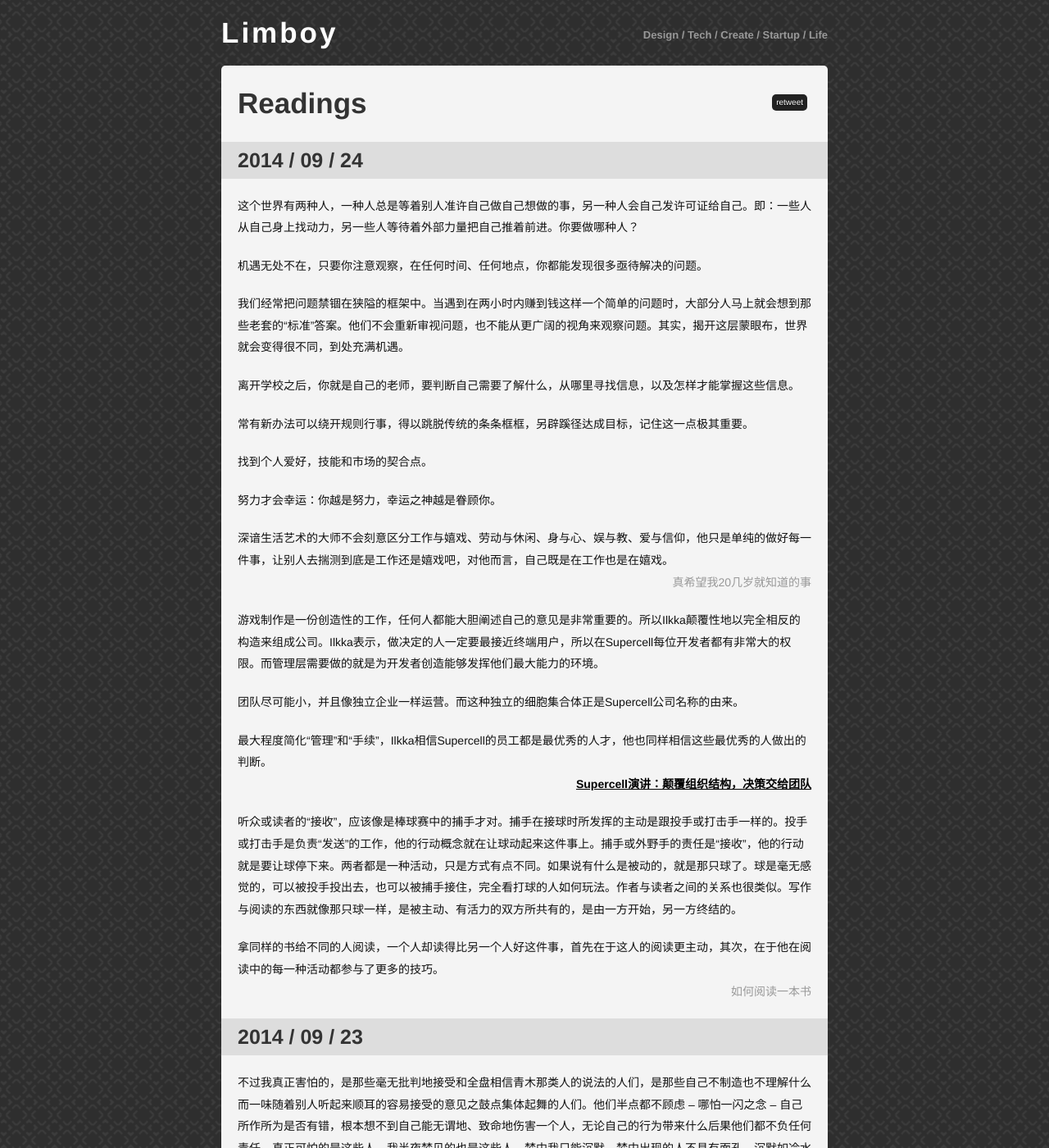
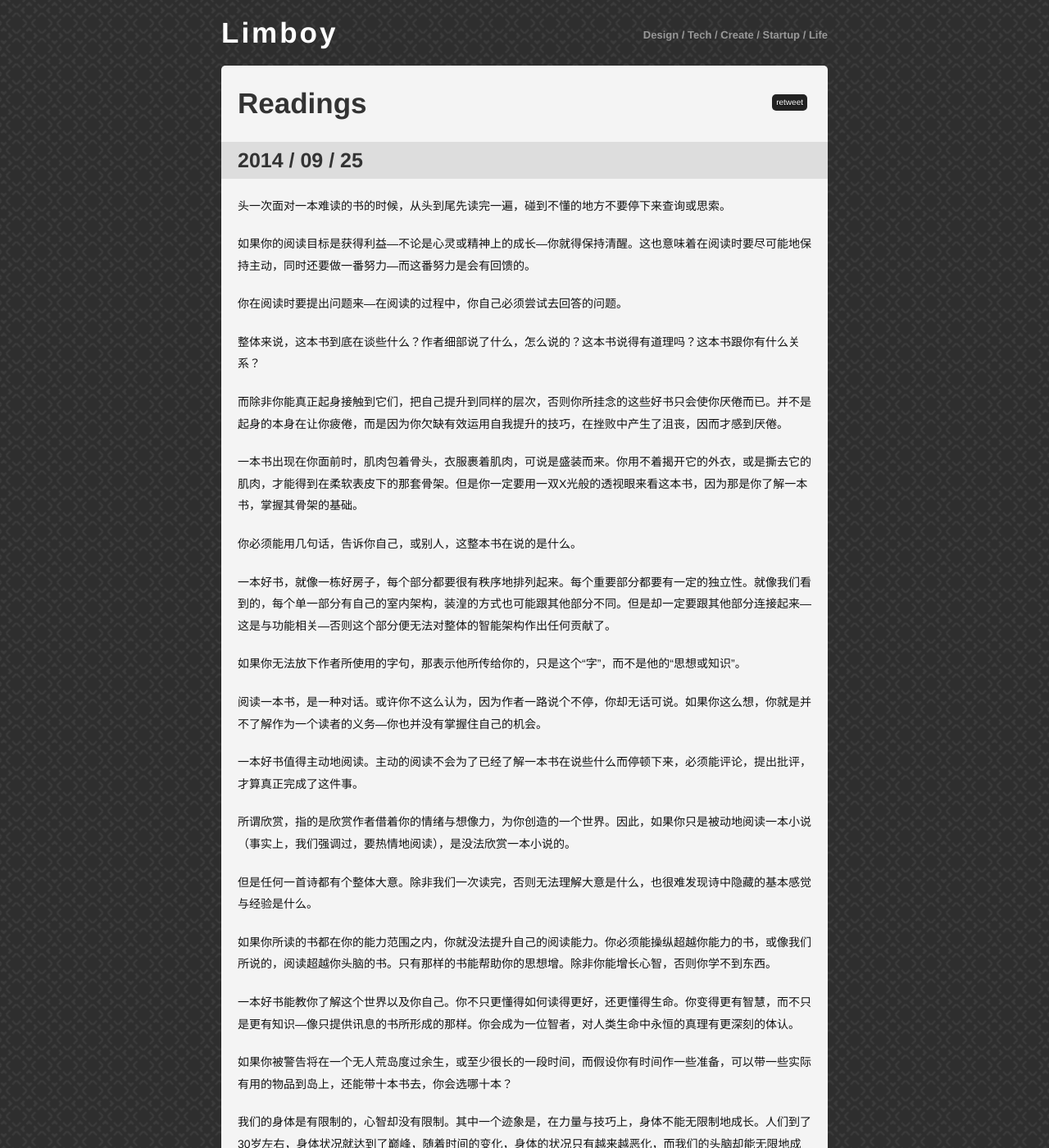
Before and after one commit to limboy/lzyy.github.com, a Jekyll site: the page built from readings.md, in a window 1280 px wide and 1400 px high. Shown: the whole window at 82% size. Built offline with Jekyll 4.4.1, drawn with Linux system fonts in a browser that asks for light colours; Markdown is read by kramdown in place of the engine named in the settings; comment, search, counter and statistics services are not loaded; some of the changed text lies outside the part shown.

Commit message:
update readings

```diff
--- a/readings.md
+++ b/readings.md
@@ -2,6 +2,48 @@
 layout: post
 title: Readings
 ---
+
+### 2014 / 09 / 25
+
+头一次面对一本难读的书的时候，从头到尾先读完一遍，碰到不懂的地方不要停下来查询或思索。
+
+如果你的阅读目标是获得利益—不论是心灵或精神上的成长—你就得保持清醒。这也意味着在阅读时要尽可能地保持主动，同时还要做一番努力—而这番努力是会有回馈的。
+
+你在阅读时要提出问题来—在阅读的过程中，你自己必须尝试去回答的问题。
+
+整体来说，这本书到底在谈些什么？作者细部说了什么，怎么说的？这本书说得有道理吗？这本书跟你有什么关系？
+
+而除非你能真正起身接触到它们，把自己提升到同样的层次，否则你所挂念的这些好书只会使你厌倦而已。并不是起身的本身在让你疲倦，而是因为你欠缺有效运用自我提升的技巧，在挫败中产生了沮丧，因而才感到厌倦。
+
+一本书出现在你面前时，肌肉包着骨头，衣服裹着肌肉，可说是盛装而来。你用不着揭开它的外衣，或是撕去它的肌肉，才能得到在柔软表皮下的那套骨架。但是你一定要用一双X光般的透视眼来看这本书，因为那是你了解一本书，掌握其骨架的基础。
+
+你必须能用几句话，告诉你自己，或别人，这整本书在说的是什么。
+
+一本好书，就像一栋好房子，每个部分都要很有秩序地排列起来。每个重要部分都要有一定的独立性。就像我们看到的，每个单一部分有自己的室内架构，装湟的方式也可能跟其他部分不同。但是却一定要跟其他部分连接起来—这是与功能相关—否则这个部分便无法对整体的智能架构作出任何贡献了。
+
+如果你无法放下作者所使用的字句，那表示他所传给你的，只是这个“字”，而不是他的“思想或知识”。
+
+阅读一本书，是一种对话。或许你不这么认为，因为作者一路说个不停，你却无话可说。如果你这么想，你就是并不了解作为一个读者的义务—你也并没有掌握住自己的机会。
+
+一本好书值得主动地阅读。主动的阅读不会为了已经了解一本书在说些什么而停顿下来，必须能评论，提出批评，才算真正完成了这件事。
+
+所谓欣赏，指的是欣赏作者借着你的情绪与想像力，为你创造的一个世界。因此，如果你只是被动地阅读一本小说（事实上，我们强调过，要热情地阅读），是没法欣赏一本小说的。
+
+但是任何一首诗都有个整体大意。除非我们一次读完，否则无法理解大意是什么，也很难发现诗中隐藏的基本感觉与经验是什么。
+
+如果你所读的书都在你的能力范围之内，你就没法提升自己的阅读能力。你必须能操纵超越你能力的书，或像我们所说的，阅读超越你头脑的书。只有那样的书能帮助你的思想增。除非你能增长心智，否则你学不到东西。
+
+一本好书能教你了解这个世界以及你自己。你不只更懂得如何读得更好，还更懂得生命。你变得更有智慧，而不只是更有知识—像只提供讯息的书所形成的那样。你会成为一位智者，对人类生命中永恒的真理有更深刻的体认。
+
+如果你被警告将在一个无人荒岛度过余生，或至少很长的一段时间，而假设你有时间作一些准备，可以带一些实际有用的物品到岛上，还能带十本书去，你会选哪十本？
+
+我们的身体是有限制的，心智却没有限制。其中一个迹象是，在力量与技巧上，身体不能无限制地成长。人们到了30岁左右，身体状况就达到了巅峰，随着时间的变化，身体的状况只有越来越恶化，而我们的头脑却能无限地成长与发展下去。
+
+心智就跟肌肉一样，如果不常运用就会萎缩。心智的萎缩就是在惩罚我们不经常动脑。
+
+好的阅读，也就是主动的阅读，不只是对阅读本身有用，也不只是对我们的工作或事业有帮助，更能帮助我们的心智保持活力与成长。
+
+<p class="via">如何阅读一本书</p>
 
 ### 2014 / 09 / 24
 
```
